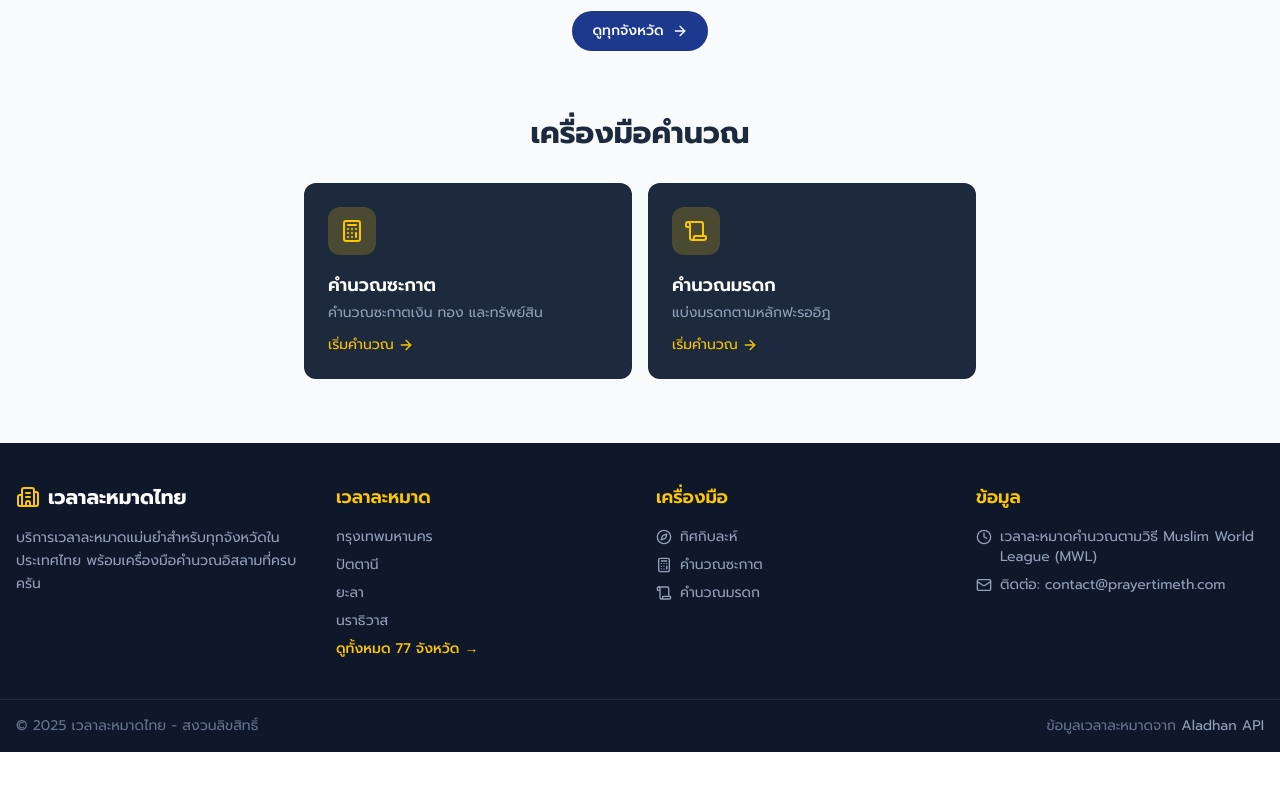
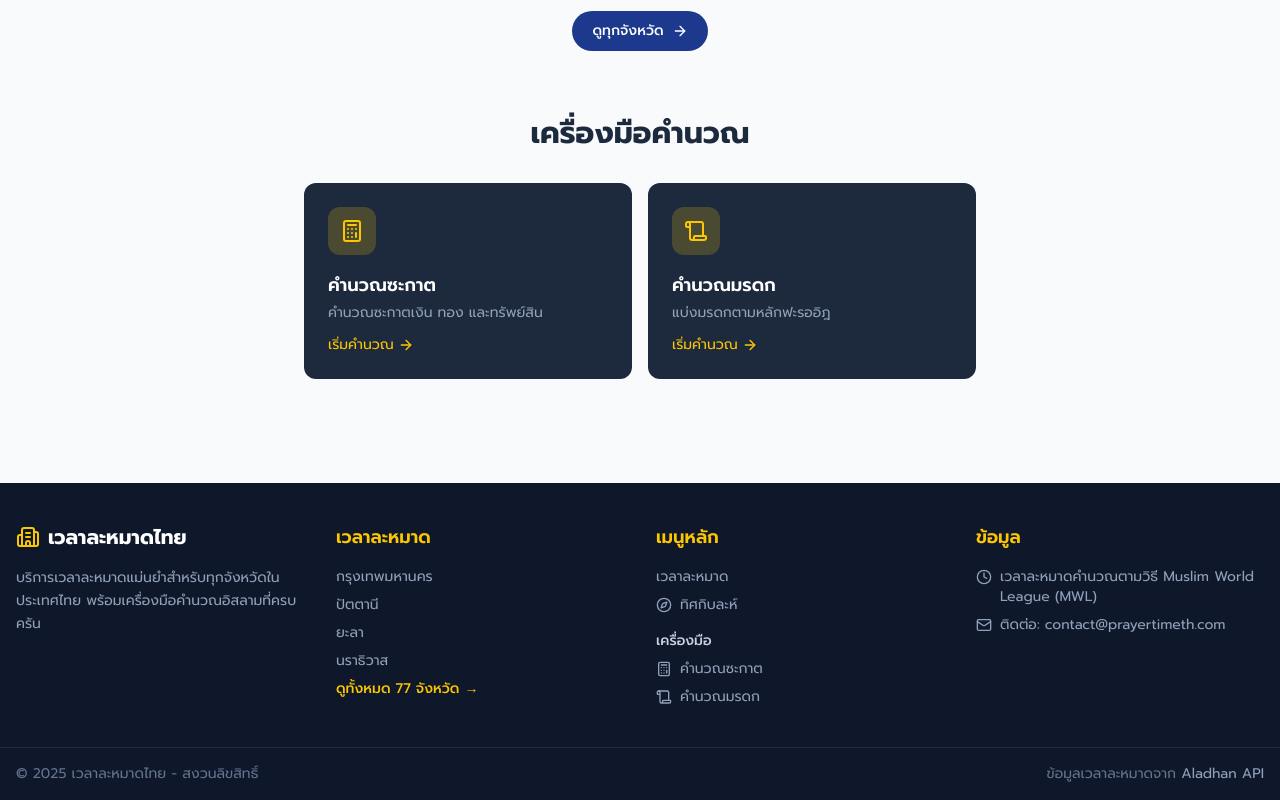
Before and after one commit to Nonie001/prayertime, a Next.js app: page / in a window 1280 px wide. Shown: the part 777-1577 px from the top of the page. Before the commit the page ends 1529 px from the top, so only its background shows below. Built offline with nearby package versions, Linux system fonts and the light colour scheme; no server answers.

Commit message:
Update Footer to match Header menu structure

```diff
--- a/components/Footer.tsx
+++ b/components/Footer.tsx
@@ -5,7 +5,7 @@ export default function Footer() {
   const currentYear = new Date().getFullYear();
 
   return (
-    <footer className="bg-slate-900 text-white">
+    <footer className="bg-slate-900 text-white mt-10">
       {/* Main Footer */}
       <div className="container mx-auto px-4 py-10">
         <div className="grid grid-cols-1 md:grid-cols-4 gap-8">
@@ -53,16 +53,25 @@ export default function Footer() {
             </ul>
           </div>
 
-          {/* Tools */}
+          {/* Main Links - Same as Header */}
           <div>
-            <h3 className="font-semibold text-lg mb-4 text-yellow-400">เครื่องมือ</h3>
+            <h3 className="font-semibold text-lg mb-4 text-yellow-400">เมนูหลัก</h3>
             <ul className="space-y-2 text-sm">
+              <li>
+                <Link href="/prayertime" className="text-slate-400 hover:text-white transition-colors">
+                  เวลาละหมาด
+                </Link>
+              </li>
               <li>
                 <Link href="/qibla" className="text-slate-400 hover:text-white transition-colors flex items-center gap-2">
                   <Compass className="w-4 h-4" />
                   ทิศกิบละห์
                 </Link>
               </li>
+            </ul>
+
+            <h4 className="font-medium text-sm mt-4 mb-2 text-slate-300">เครื่องมือ</h4>
+            <ul className="space-y-2 text-sm">
               <li>
                 <Link href="/calculator/zakat" className="text-slate-400 hover:text-white transition-colors flex items-center gap-2">
                   <Calculator className="w-4 h-4" />
```
